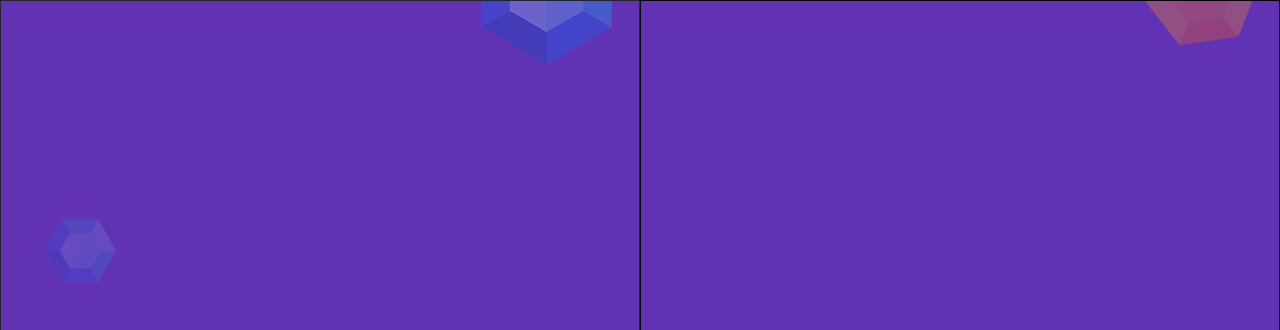
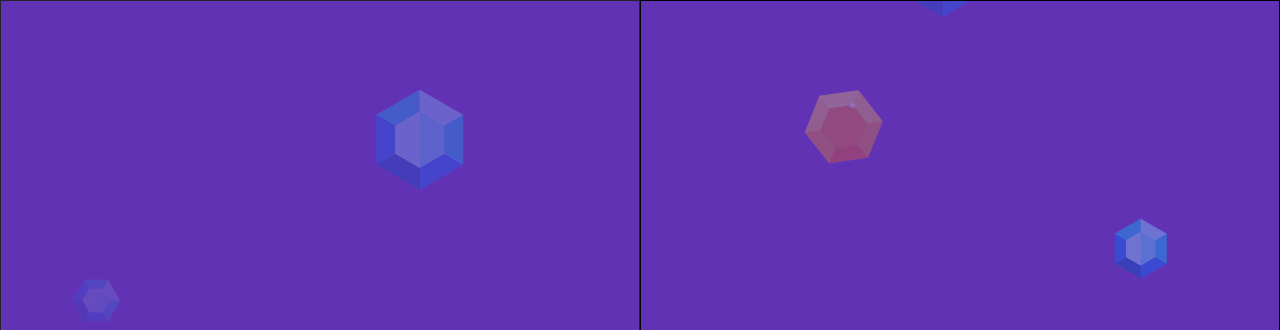
Before and after one commit to Hackhaton/Hachkaton-Project, a website: page landing.html in a window 1280 px wide. Shown: the top 330 px of the page. Drawn offline with nearby package versions, Linux system fonts and the light colour scheme.

Commit message:
Background COmmit

```diff
--- a/style.css
+++ b/style.css
@@ -4,9 +4,10 @@
 
 body {
   margin: 0;
-  background-image: url("img/background.png");
+  background-image: url("img/bg2.png");
   background-color: #6133b4;
-  background-position: 10%;
+  background-position: 25%;
+  background-size: contain;
 }
 
 .main-sides{
```
Also changed, not shown: img/bg2.png (added).
